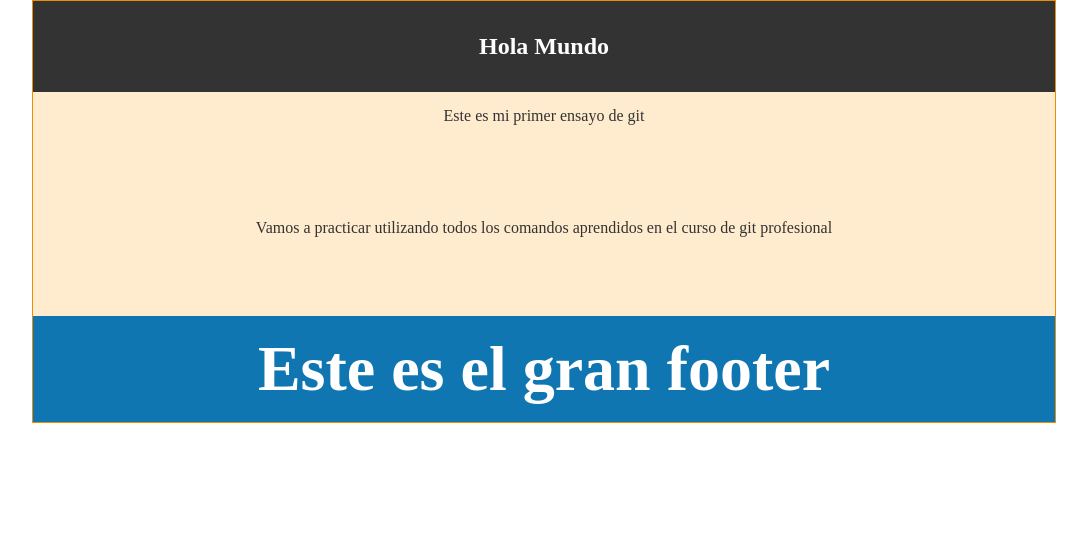
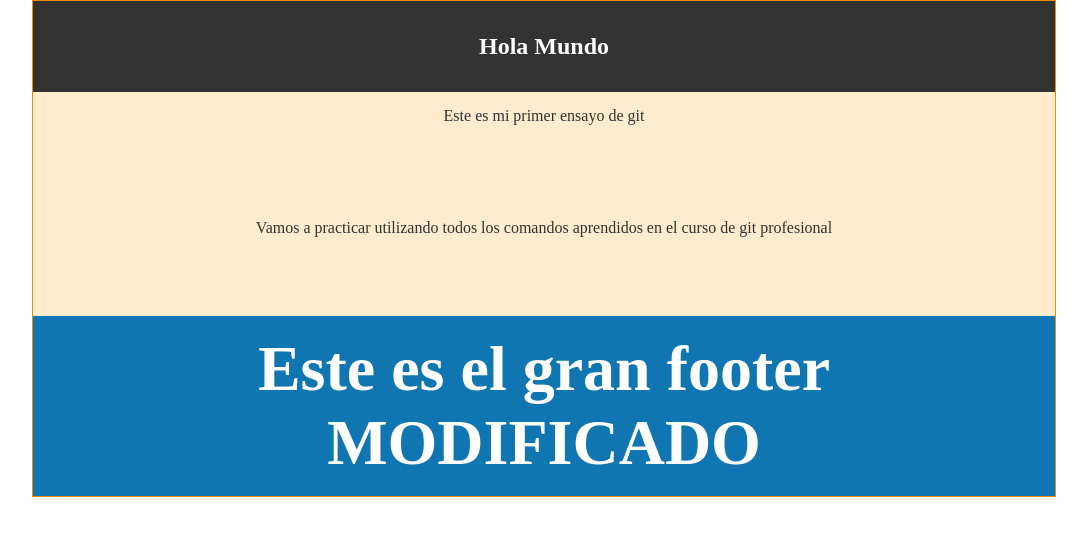
Before and after one commit to elCoco1968/Ensayo-GIT, a plain HTML site: page index.html in a window 1280 px wide. Shown: the whole page, without its empty margins (96-1183 px from the left). Drawn offline with Linux system fonts and the light colour scheme.

Commit message:
footer con texto Modoficado

```diff
--- a/index.html
+++ b/index.html
@@ -19,6 +19,7 @@
         <footer>
             <div class="footer__texto">
                 <h1>Este es el gran footer</h1>
+                <h1>MODIFICADO</h1>
             </div>
         </footer>
     </div>
```
